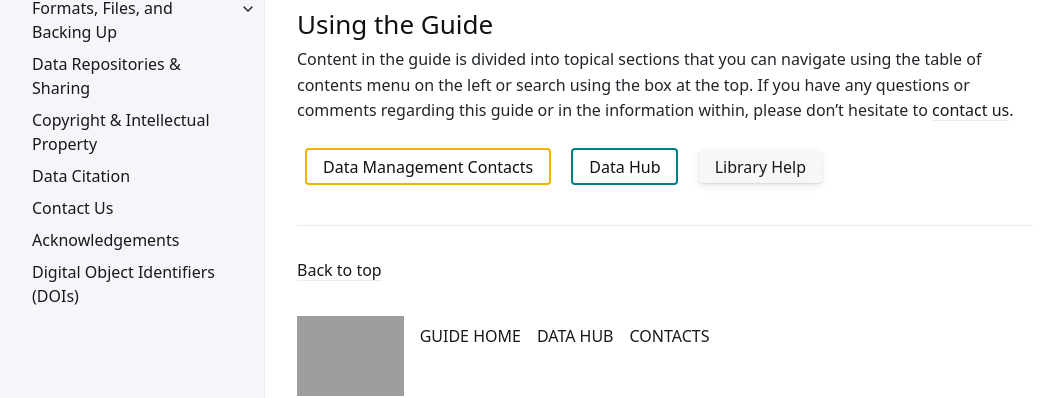
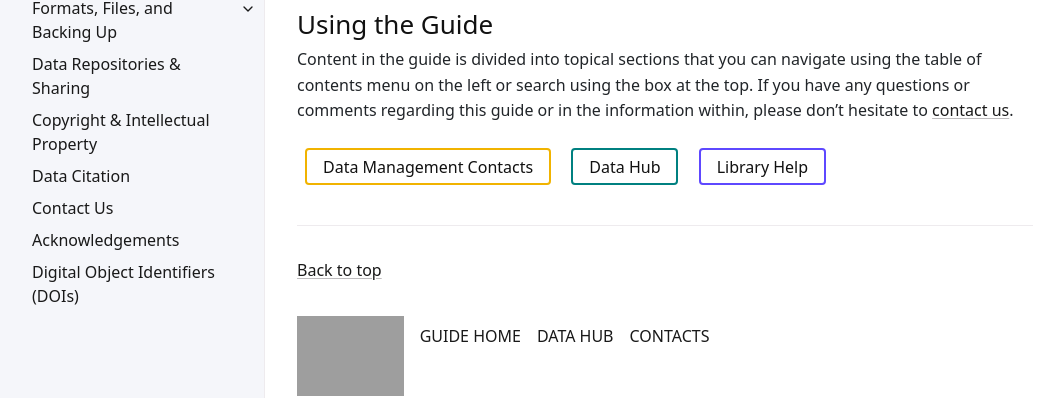
Before and after one commit to uidaholib/data-management-guide, a Jekyll site: the page built from index.md, in a window 1280 px wide. Shown: the part 316-714 px from the top of the page, without its empty margins (107-1171 px from the left). Built offline with Jekyll 4.4.1, drawn with Linux system fonts in a browser that asks for light colours.

Commit message:
update theme colors

```diff
--- a/_sass/base.scss
+++ b/_sass/base.scss
@@ -64,18 +64,12 @@ a {
 }
 
 a:not([class]) {
-  text-decoration: none;
-  background-image: linear-gradient($border-color 0%, $border-color 100%);
-  background-repeat: repeat-x;
-  background-position: 0 100%;
-  background-size: 1px 1px;
+  text-decoration: underline;
+  text-decoration-color: $border-color;
+  text-underline-offset: 2px;
 
   &:hover {
-    background-image: linear-gradient(
-      rgba($link-color, 0.45) 0%,
-      rgba($link-color, 0.45) 100%
-    );
-    background-size: 1px 1px;
+    text-decoration-color: rgba($link-color, 0.45);
   }
 }
 
--- a/_sass/custom/custom.scss
+++ b/_sass/custom/custom.scss
@@ -5,6 +5,10 @@
 #footer-logo { height: 80px; }
 footer .d-flex {
     align-items: flex-start;
+}
+// tweak link decoration
+a:not([class]) {
+  text-decoration-color: #BEBCBE;
 }
 
 /*
--- a/index.md
+++ b/index.md
@@ -17,4 +17,4 @@ If you have any questions or comments regarding this guide or in the information
 
 [Data Management Contacts]({{ '/guide/contact/' | relative_url }}){:.btn .btn-outline-pride-gold .m-2}
 [Data Hub](https://www.lib.uidaho.edu/datahub/){:.btn .btn-outline-clearwater .m-2}
-[Library Help](https://www.lib.uidaho.edu/help/){: .btn .btn-outline-palouse-green .m-2}
+[Library Help](https://www.lib.uidaho.edu/help/){: .btn .btn-outline-lupine .m-2}
```
Also changed, not shown: guide/contact.md (+1 -1 lines).
